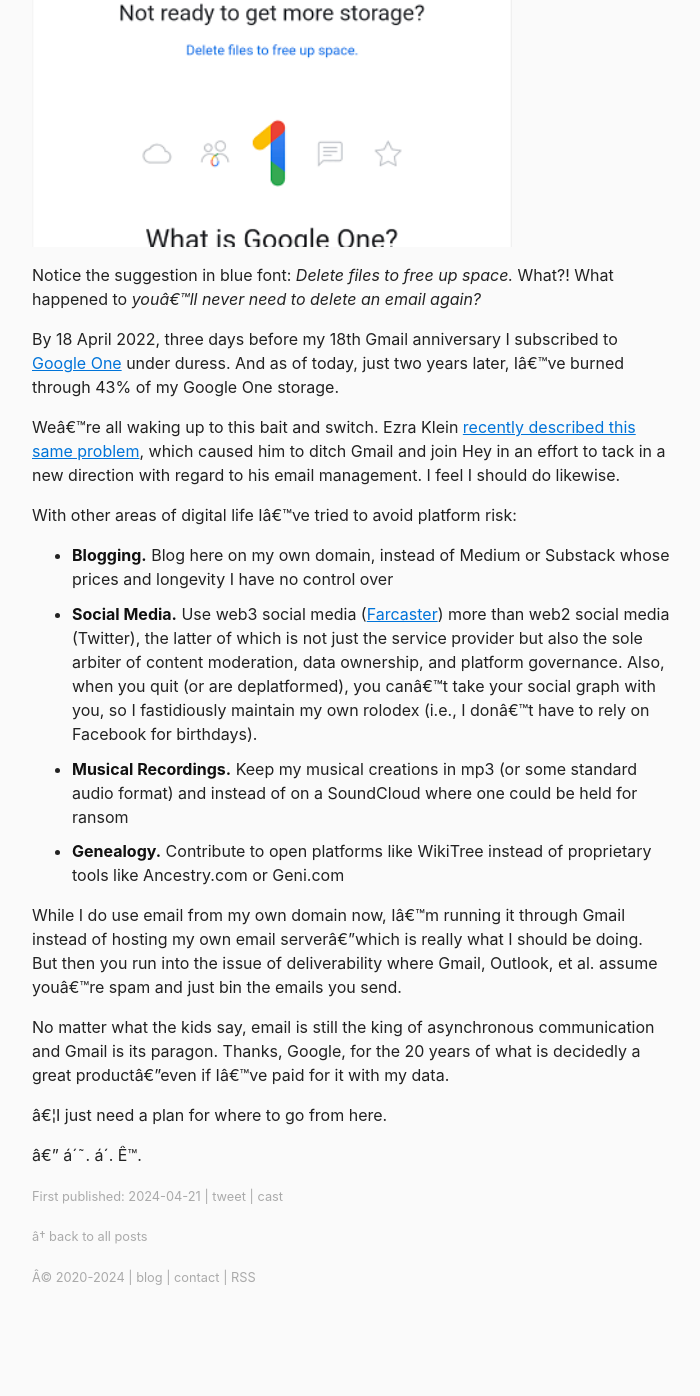
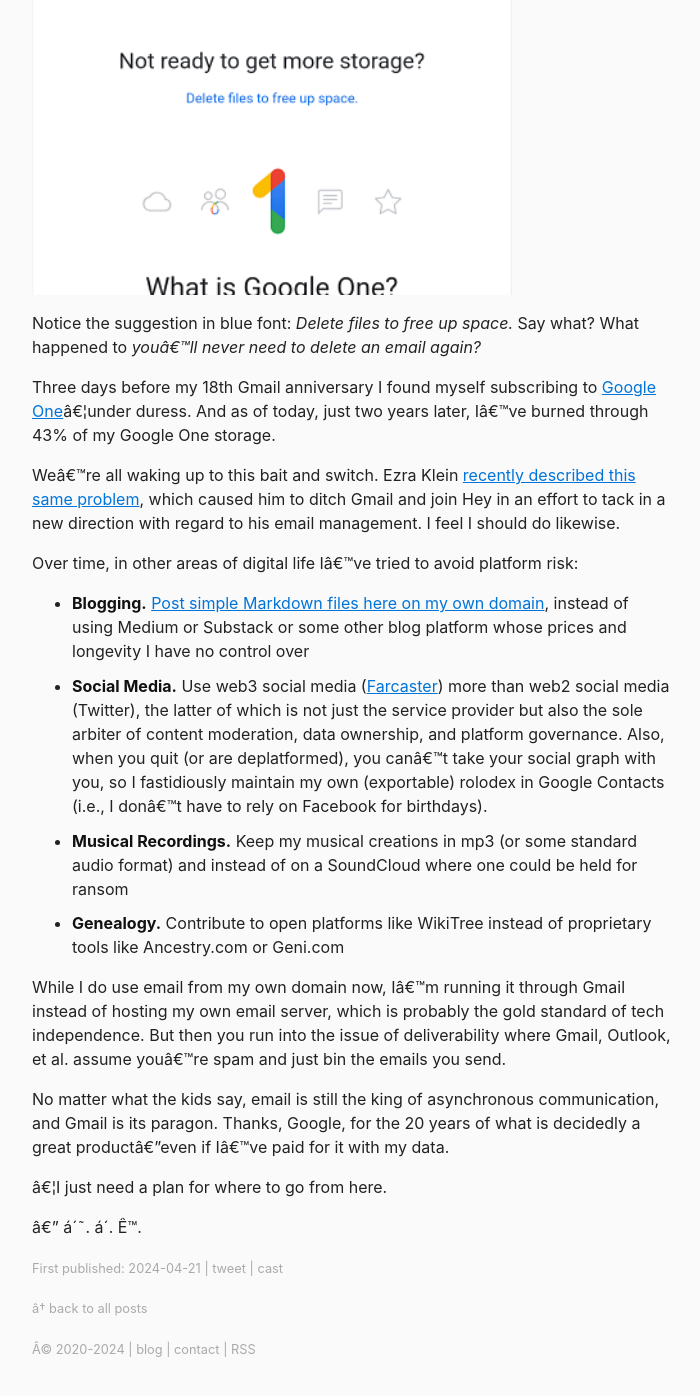
Before and after one commit to berensp/berensp.github.io, a Jekyll site: the page built from _posts/2024-04-21-gmail.md, in a window 1280 px wide and 1400 px high, scrolled down 1243 px. Shown: the top 1396 px of the window, without its empty margins (288-988 px from the left). Built offline with Jekyll 4.4.1, drawn with Linux system fonts in a browser that asks for light colours; a script that is not in the unit is left out; before the commit the page ends 2571 px from its top, so only the background shows below that; some of the changed text lies outside the part shown.

Commit message:
Update 2024-04-21-gmail.md

```diff
--- a/_posts/2024-04-21-gmail.md
+++ b/_posts/2024-04-21-gmail.md
@@ -8,29 +8,29 @@
 
 It's hard to remember, but Gmail upended the prevailing concept of personal email by offering an unfathomable amount of storage (1GB instead of the typical 10-15MB), and then said *forget about filing and hunting for messages; just keep everything and use our world-class search*. The press release positioned Gmail as being ["built on the idea that users should never have to file or delete a message"](https://googlepress.blogspot.com/2004/04/google-gets-message-launches-gmail.html).
 
-Being early, I got my surname name as my handle, and I've been punished for my hubris with a steady stream of misdirected mail from the US, Germany, and Holland *(Hallo ______, ich bin nicht der Herr Berens, den Sie suchen. Grüße)*.
+Being early to the party, I got my surname name as my handle—although I've been punished for my hubris with a steady stream of misdirected mail from the US, Germany, and Holland *(Hallo ______, ich bin nicht der Herr Berens, den Sie suchen. Grüße)*.
 
-Otherwise all went well with transitioning to Gmail as my primary personal email service. The product consistently improved with each passing year. It also became so popular that having a Gmail account indicated you weren't completely out of touch—or, at the very least, it showed that someone cared for you enough to sign you up, preventing you from seeming like a total luddite.
+Otherwise all went well with transitioning to Gmail as my primary personal email service. The product consistently improved with each passing year. It also became popular enough that having a Gmail account indicated you weren't completely out of touch (or, at the very least, it showed that someone cared for you enough to sign you up, preventing you from seeming like a total luddite).
 
-But I kept piling message on message. Until I received this notification early 2022:
+But as the years rolled by, messages piled on top of messages. Until I received this notification early 2022:
 
 ![Gmail out of storage notification](/assets/images/gmail.storage.png)
 
-Notice the suggestion in blue font: *Delete files to free up space.* What?! What happened to *you'll never need to delete an email again?*
+Notice the suggestion in blue font: *Delete files to free up space.* Say what? What happened to *you'll never need to delete an email again?*
 
-By 18 April 2022, three days before my 18th Gmail anniversary I subscribed to [Google One](https://one.google.com/) under duress. And as of today, just two years later, I've burned through 43% of my Google One storage.
+Three days before my 18th Gmail anniversary I found myself subscribing to [Google One](https://one.google.com/)...under duress. And as of today, just two years later, I've burned through 43% of my Google One storage.
 
 We're all waking up to this bait and switch. Ezra Klein [recently described this same problem](https://www.nytimes.com/2024/04/07/opinion/gmail-email-digital-shame.html), which caused him to ditch Gmail and join Hey in an effort to tack in a new direction with regard to his email management. I feel I should do likewise.
 
-With other areas of digital life I've tried to avoid platform risk:
-- **Blogging.** Blog here on my own domain, instead of Medium or Substack whose prices and longevity I have no control over
-- **Social Media.** Use web3 social media ([Farcaster](https://www.farcaster.xyz/)) more than web2 social media (Twitter), the latter of which is not just the service provider but also the sole arbiter of content moderation, data ownership, and platform governance. Also, when you quit (or are deplatformed), you can't take your social graph with you, so I fastidiously maintain my own rolodex (i.e., I don't have to rely on Facebook for birthdays).
+Over time, in other areas of digital life I've tried to avoid platform risk:
+- **Blogging.** [Post simple Markdown files here on my own domain](/this-site), instead of using Medium or Substack or some other blog platform whose prices and longevity I have no control over
+- **Social Media.** Use web3 social media ([Farcaster](https://www.farcaster.xyz/)) more than web2 social media (Twitter), the latter of which is not just the service provider but also the sole arbiter of content moderation, data ownership, and platform governance. Also, when you quit (or are deplatformed), you can't take your social graph with you, so I fastidiously maintain my own (exportable) rolodex in Google Contacts (i.e., I don't have to rely on Facebook for birthdays).
 - **Musical Recordings.** Keep my musical creations in mp3 (or some standard audio format) and instead of on a SoundCloud where one could be held for ransom
 - **Genealogy.** Contribute to open platforms like WikiTree instead of proprietary tools like Ancestry.com or Geni.com
 
-While I do use email from my own domain now, I'm running it through Gmail instead of hosting my own email server—which is really what I should be doing. But then you run into the issue of deliverability where Gmail, Outlook, et al. assume you're spam and just bin the emails you send.
+While I do use email from my own domain now, I'm running it through Gmail instead of hosting my own email server, which is probably the gold standard of tech independence. But then you run into the issue of deliverability where Gmail, Outlook, et al. assume you're spam and just bin the emails you send.
 
-No matter what the kids say, email is still the king of asynchronous communication and Gmail is its paragon. Thanks, Google, for the 20 years of what is decidedly a great product—even if I've paid for it with my data.
+No matter what the kids say, email is still the king of asynchronous communication, and Gmail is its paragon. Thanks, Google, for the 20 years of what is decidedly a great product—even if I've paid for it with my data.
 
 ...I just need a plan for where to go from here.
 
```
